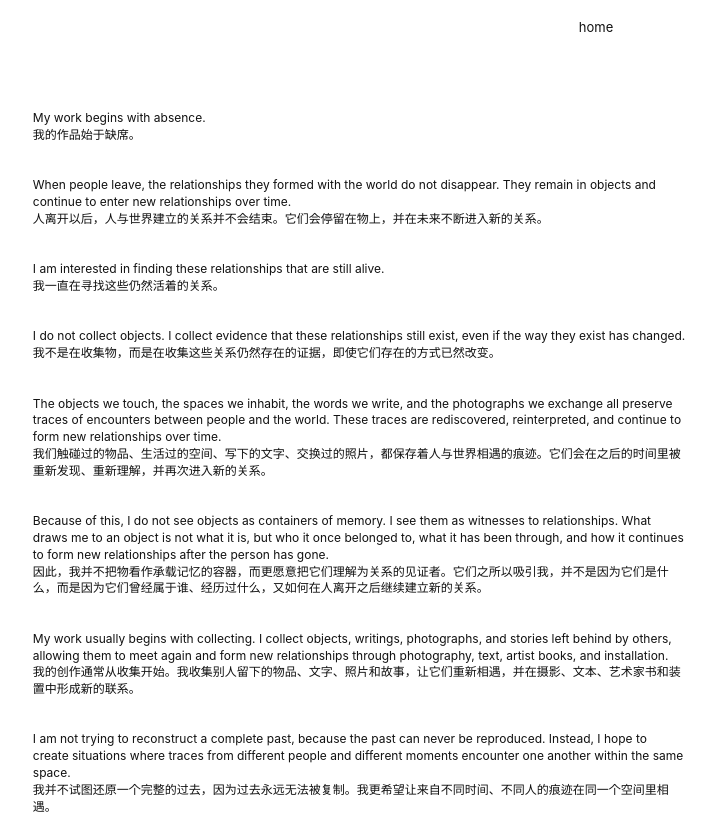
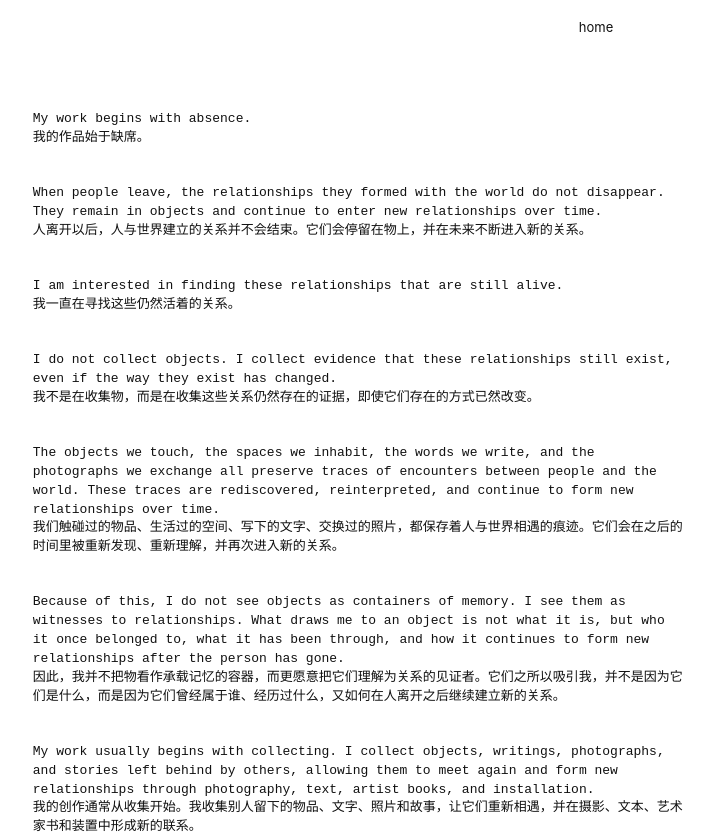
Before and after one commit to lyzqzs/yuanliu-site, a plain HTML site: page yuan/index.html in a window 1280 px wide. Shown: the top 840 px of the page, without its empty margins (44-760 px from the left). Drawn offline with Linux system fonts and the light colour scheme.

Commit message:
Update styles.css

```diff
--- a/styles.css
+++ b/styles.css
@@ -442,6 +442,18 @@ a:hover{
 .statement{
     width:58%;
 }
+
+.statement{
+  font-family:"Courier New", Courier, monospace;
+  font-size:13px;
+  line-height:1.45;
+  color:#111;
+  white-space:normal;
+}
+
+.statement p{
+  margin:0 0 2.8em;
+}
 .statement .zh{
     color:#777;
 }
@@ -449,13 +461,3 @@ a:hover{
 .statement .en{
     color:#111;
 }
-.statement{
-  font-family:-apple-system,BlinkMacSystemFont,"Helvetica Neue",Helvetica,Arial,sans-serif;
-  font-size:12px;
-  line-height:1.4;
-  color:#111;
-}
-
-.statement p{
-  margin:0 0 2.8em;
-}
```
